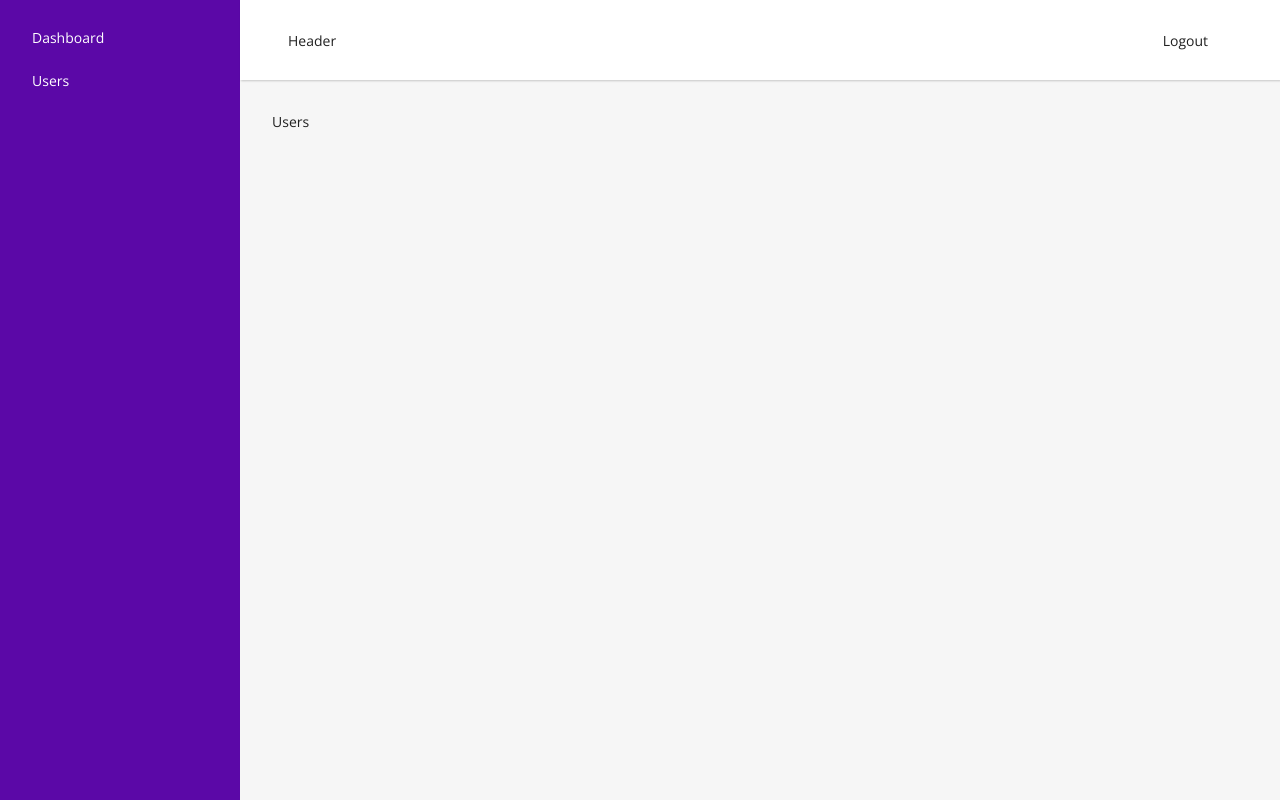
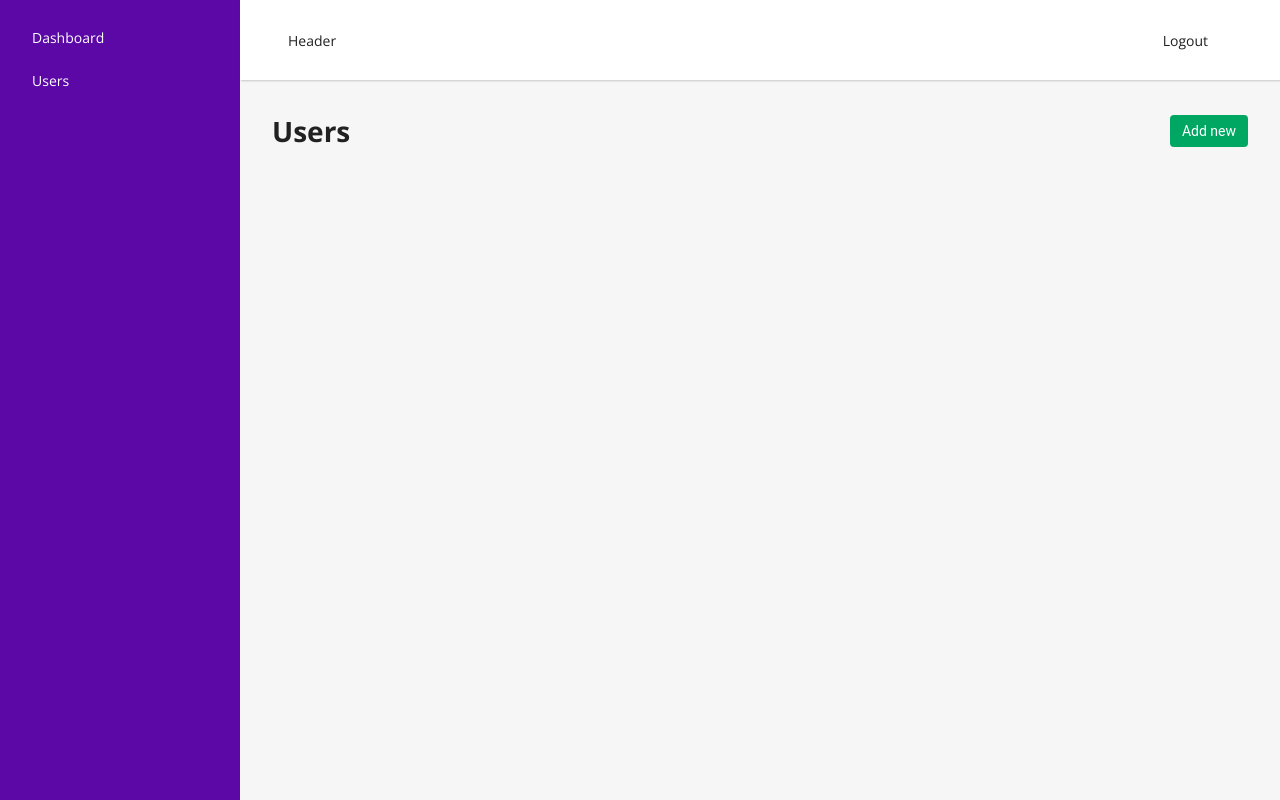
Before and after one commit to daoistcoder-s2023CodingProjects/laravel-react-app, a React (Vite) app in the folder myFirst-React-Laravel-App/react/: page /users in a window 1280 px wide. Built offline with nearby package versions, Linux system fonts and the light colour scheme; no server answers; sample sign-in values are in the browser's storage.

Commit message:
add router & connected component UserForm to Users
this would let a User add new users, kindoff

```diff
--- a/myFirst-React-Laravel-App/react/src/views/Users.jsx
+++ b/myFirst-React-Laravel-App/react/src/views/Users.jsx
@@ -4,6 +4,7 @@ import { useEffect, useState } from "react";
 
 import { useStateContext } from "../context/ContextProvider";
 import axiosClient from "../axios-client"
+import { Link } from "react-router-dom";
 
 export default function Users() {
     const [users, setUsers] = useState([]);
@@ -28,11 +29,10 @@ export default function Users() {
 
     return (
         <div>
-            <div>
-                Users
-
+            <div style={{display: 'flex', justifyContent: 'space-between', alignItems: 'center'}}>
+                <h1>Users</h1>
+                <Link to="/users/new" className="btn-add">Add new</Link>
             </div>
         </div>
         )
-
 }
```
Also changed, not shown: myFirst-React-Laravel-App/react/src/router.jsx (+9 -0 lines).
